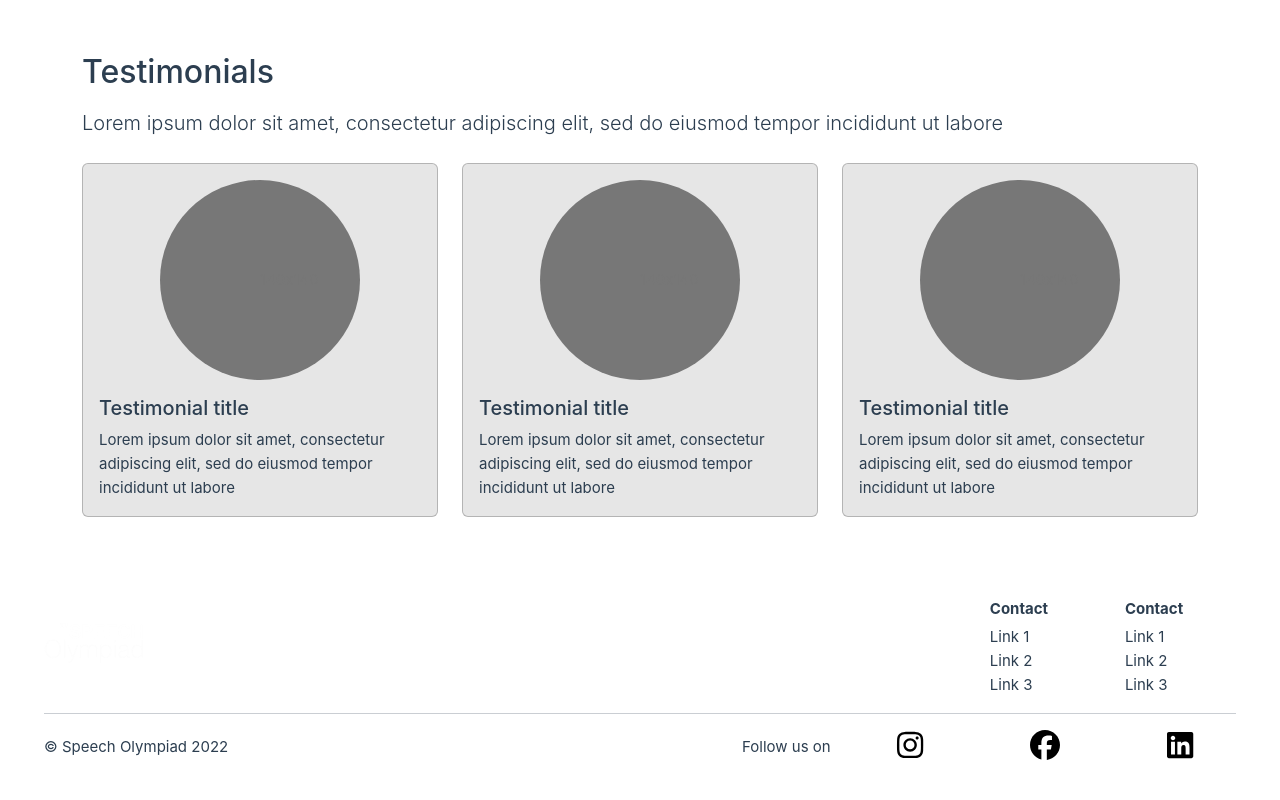
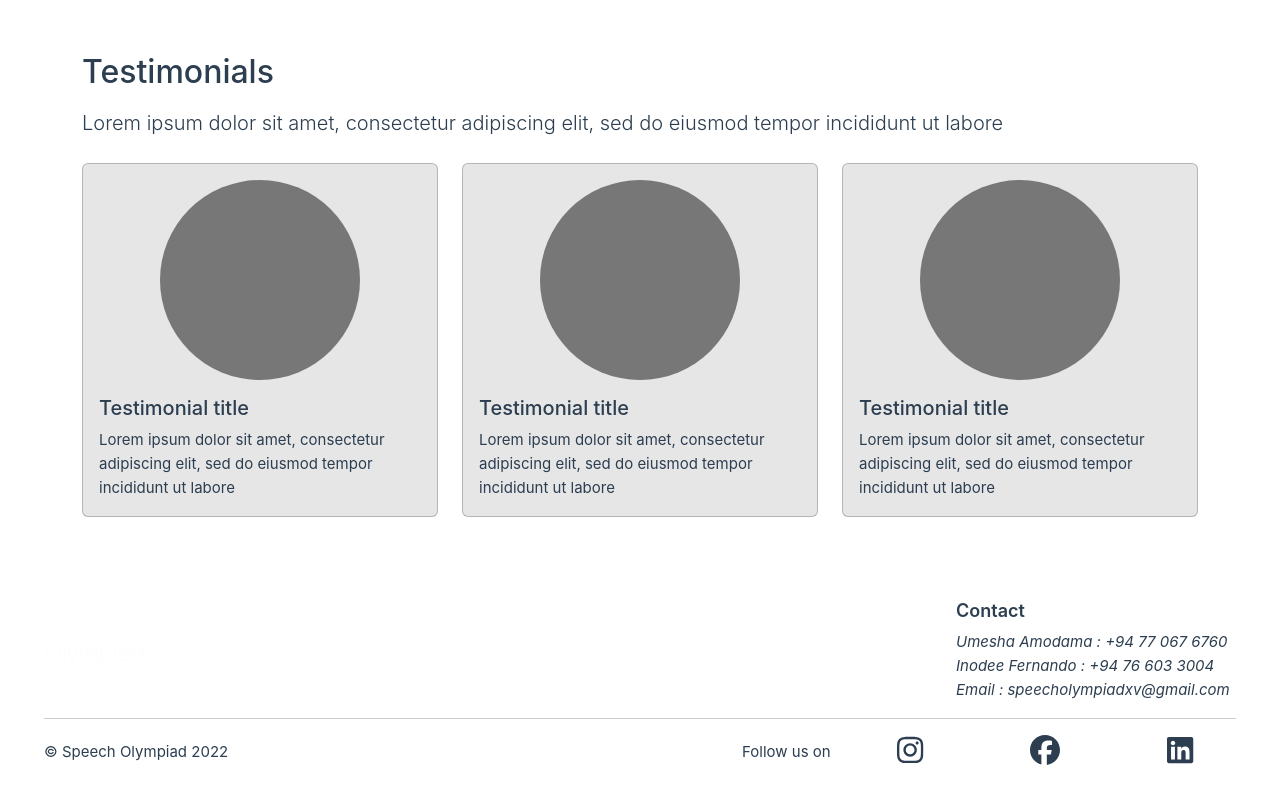
Before and after one commit to SpeechOlympiadXV/speecholympiadxv.github.io, a Vue app: page / in a window 1280 px wide. Shown: the part 2391-3191 px from the top of the page. Built offline with nearby package versions, Linux system fonts and the light colour scheme.

Commit message:
added contact links

```diff
--- a/src/components/AppFooter.vue
+++ b/src/components/AppFooter.vue
@@ -20,11 +20,20 @@ export default {
       footer_menus: [
         {
           title: "Contact",
-          items: ["Link 1", "Link 2", "Link 3"],
+          links: [
+            {
+              text: "Umesha Amodama : +94 77 067 6760",
+              href: "tel: +94 77 067 6760",
             },
             {
-          title: "Contact",
-          items: ["Link 1", "Link 2", "Link 3"],
+              text: "Inodee Fernando : +94 76 603 3004",
+              href: "tel: +94 76 603 3004"
+            },
+            {
+              text: "Email : speecholympiadxv@gmail.com",
+              href: "mailto: speecholympiadxv@gmail.com"
+            },
+          ],
         },
       ],
       social_media_profiles: [
@@ -55,24 +64,28 @@ export default {
     <div class="row">
       <div
           class="
-          col-12 col-md-8
+          col-12 col-md-3
           d-flex
           align-items-center
           justify-content-center justify-content-md-start
           my-md-0 my-4
         "
       >
-        <SOLogo />
+        <SOLogo/>
       </div>
-      <div class="col-12 col-md-4">
+      <div class="col-12 col-md-9">
         <div class="row justify-content-end">
           <div
               v-for="menu in footer_menus"
               class="col-md-4 col-12 text-center text-md-start"
           >
             <div class="footer-menu-title mt-2 mb-1">{{ menu.title }}</div>
-            <div v-for="item in menu.items">
-              {{ item }}
+            <div class="row">
+              <div v-for="link in menu.links" class="col-12">
+                <a :href="link.href" class="footer-link">
+                  <span class="">{{ link.text }}</span>
+                </a>
+              </div>
             </div>
           </div>
         </div>
@@ -80,7 +93,7 @@ export default {
     </div>
     <div class="row">
       <div class="col">
-        <hr />
+        <hr/>
       </div>
     </div>
     <div class="row">
@@ -117,7 +130,7 @@ export default {
               <FontAwesomeIcon
                   :icon="social_media.icon"
                   size="2x"
-                color="#000000"
+                  class="icon-color"
               />
             </a>
           </div>
@@ -129,10 +142,24 @@ export default {
 
 <style scoped>
 .footer-menu-title {
-  font-weight: 700;
+  font-weight: 600;
+  font-size: 1.2em;
 }
 
 .svg-inline--fa:hover {
   color: var(--vt-c-indigo);
 }
+
+.icon-color {
+  color: var(--color-text);
+}
+
+.footer-link{
+  color:var(--color-text);
+  text-decoration: none;
+  font-style: italic;
+}
+.footer-link:hover{
+}
+
 </style>
```
Lines whose indentation alone changed are shown as unchanged.
